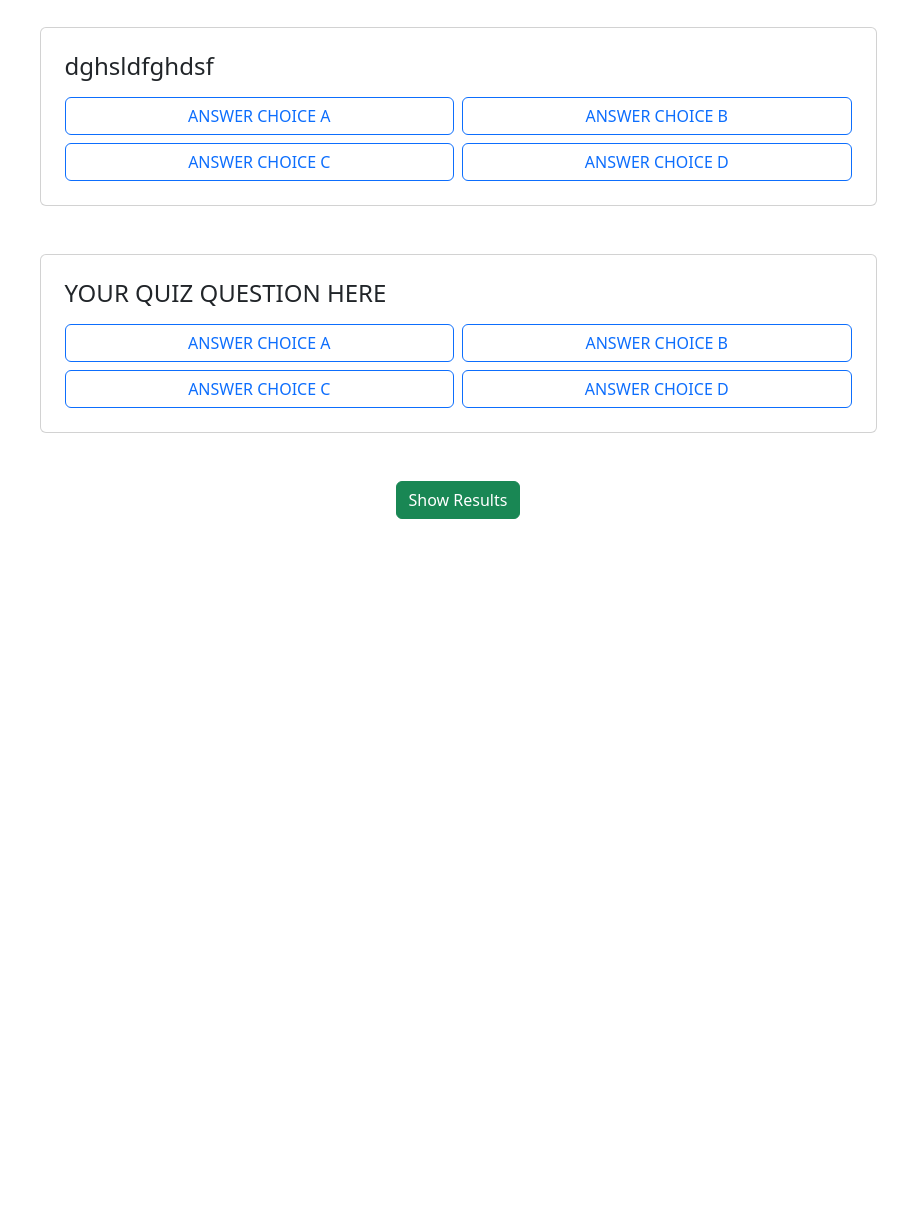
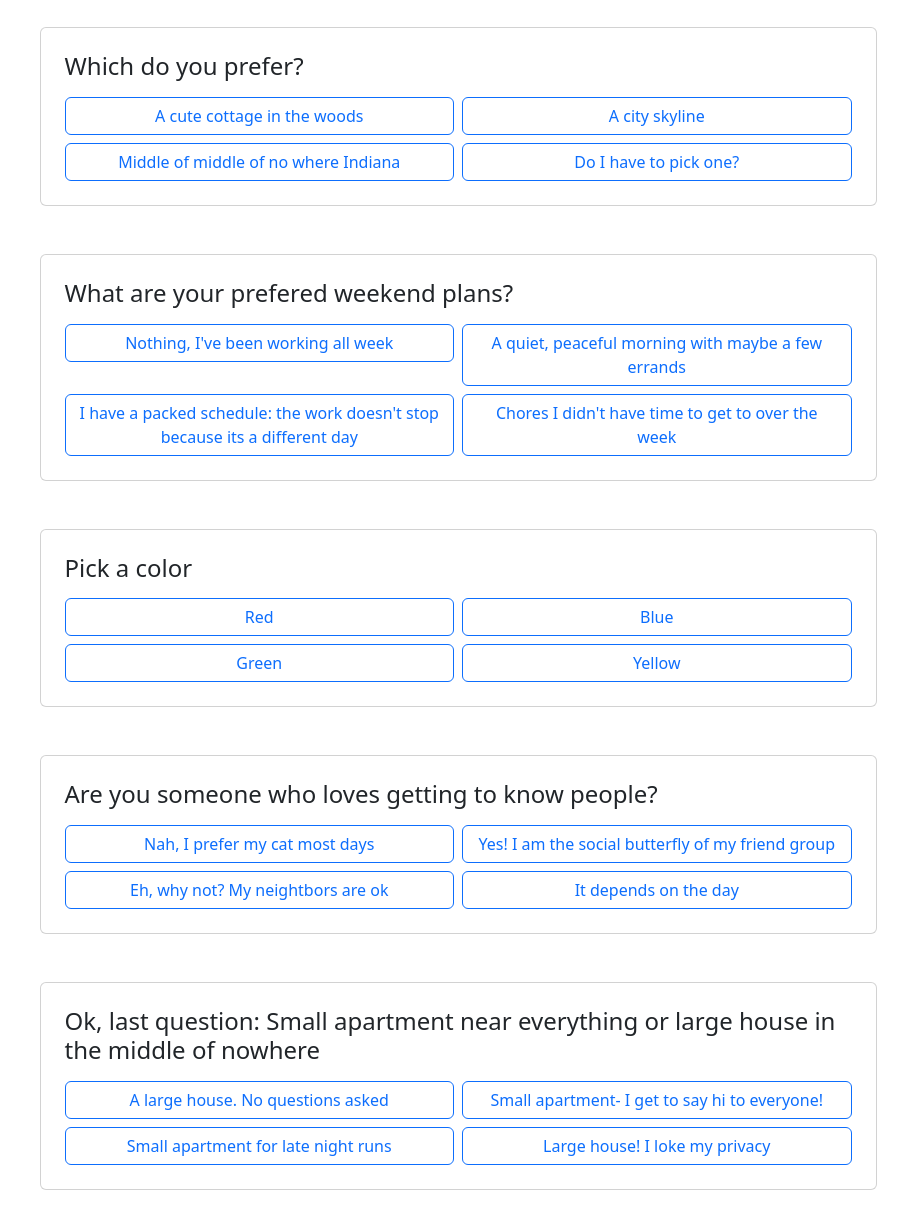
Before and after one commit to A11y-of-Dragons/Web_development_assignment_8, a plain HTML site: page index.html in a window 1280 px wide. Shown: the part 77-1300 px from the top of the page, without its empty margins (182-1098 px from the left). Before the commit the page ends 800 px from the top, so only its background shows below. Drawn offline with nearby package versions, Linux system fonts and the light colour scheme.

Commit message:
Wrote out questions and potential answers in index.html

```diff
--- a/index.html
+++ b/index.html
@@ -14,19 +14,19 @@
     <!-- Start quiz element -->
     <div class="container d-flex justify-content-center" id="question-1">
       <div class="card my-4 p-4 question-block" style="width: 75%;">
-        <h4 class="mb-3">dghsldfghdsf </h4>
+        <h4 class="mb-3">Which do you prefer?</h4>
         <div class="row g-2">
           <div class="col-6">
-            <button class="btn btn-outline-primary w-100 answer-btn" data-answer="A">ANSWER CHOICE A</button>
+            <button class="btn btn-outline-primary w-100 answer-btn" data-answer="A">A cute cottage in the woods</button>
           </div>
           <div class="col-6">
-            <button class="btn btn-outline-primary w-100 answer-btn" data-answer="B">ANSWER CHOICE B</button>
+            <button class="btn btn-outline-primary w-100 answer-btn" data-answer="B"> A city skyline</button>
           </div>
           <div class="col-6">
-            <button class="btn btn-outline-primary w-100 answer-btn" data-answer="C">ANSWER CHOICE C</button>
+            <button class="btn btn-outline-primary w-100 answer-btn" data-answer="C">Middle of middle of no where Indiana</button>
           </div>
           <div class="col-6">
-            <button class="btn btn-outline-primary w-100 answer-btn" data-answer="D">ANSWER CHOICE D</button>
+            <button class="btn btn-outline-primary w-100 answer-btn" data-answer="D"> Do I have to pick one? </button>
           </div>
         </div>
       </div>
@@ -41,19 +41,19 @@
     <!-- Start 2nd quiz question -->
     <div class="container d-flex justify-content-center" id="question-1">
       <div class="card my-4 p-4 question-block" style="width: 75%;">
-        <h4 class="mb-3">YOUR QUIZ QUESTION HERE</h4>
+        <h4 class="mb-3">What are your prefered weekend plans?</h4>
         <div class="row g-2">
           <div class="col-6">
-            <button class="btn btn-outline-primary w-100 answer-btn" data-answer="A">ANSWER CHOICE A</button>
+            <button class="btn btn-outline-primary w-100 answer-btn" data-answer="A">Nothing, I've been working all week</button>
           </div>
           <div class="col-6">
-            <button class="btn btn-outline-primary w-100 answer-btn" data-answer="B">ANSWER CHOICE B</button>
+            <button class="btn btn-outline-primary w-100 answer-btn" data-answer="B">A quiet, peaceful morning with maybe a few errands</button>
           </div>
           <div class="col-6">
-            <button class="btn btn-outline-primary w-100 answer-btn" data-answer="C">ANSWER CHOICE C</button>
+            <button class="btn btn-outline-primary w-100 answer-btn" data-answer="C">I have a packed schedule: the work doesn't stop because its a different day</button>
           </div>
           <div class="col-6">
-            <button class="btn btn-outline-primary w-100 answer-btn" data-answer="D">ANSWER CHOICE D</button>
+            <button class="btn btn-outline-primary w-100 answer-btn" data-answer="D">Chores I didn't have time to get to over the week</button>
           </div>
         </div>
       </div>
@@ -62,7 +62,76 @@
 
 
     <!-- End second quiz question-->
+    <!-- Start 3nd quiz question -->
+    <div class="container d-flex justify-content-center" id="question-1">
+      <div class="card my-4 p-4 question-block" style="width: 75%;">
+        <h4 class="mb-3">Pick a color</h4>
+        <div class="row g-2">
+          <div class="col-6">
+            <button class="btn btn-outline-primary w-100 answer-btn" data-answer="A">Red</button>
+          </div>
+          <div class="col-6">
+            <button class="btn btn-outline-primary w-100 answer-btn" data-answer="B">Blue</button>
+          </div>
+          <div class="col-6">
+            <button class="btn btn-outline-primary w-100 answer-btn" data-answer="C">Green</button>
+          </div>
+          <div class="col-6">
+            <button class="btn btn-outline-primary w-100 answer-btn" data-answer="D">Yellow</button>
+          </div>
+        </div>
+      </div>
+    </div>
 
+
+
+    <!-- End third quiz question-->
+         <!-- Start 4th quiz question -->
+    <div class="container d-flex justify-content-center" id="question-1">
+      <div class="card my-4 p-4 question-block" style="width: 75%;">
+        <h4 class="mb-3">Are you someone who loves getting to know people?</h4>
+        <div class="row g-2">
+          <div class="col-6">
+            <button class="btn btn-outline-primary w-100 answer-btn" data-answer="A">Nah, I prefer my cat most days</button>
+          </div>
+          <div class="col-6">
+            <button class="btn btn-outline-primary w-100 answer-btn" data-answer="B">Yes! I am the social butterfly of my friend group</button>
+          </div>
+          <div class="col-6">
+            <button class="btn btn-outline-primary w-100 answer-btn" data-answer="C">Eh, why not? My neightbors are ok</button>
+          </div>
+          <div class="col-6">
+            <button class="btn btn-outline-primary w-100 answer-btn" data-answer="D">It depends on the day</button>
+          </div>
+        </div>
+      </div>
+    </div>
+
+
+
+    <!-- End fourth quiz question-->
+
+             <!-- Start 5th quiz question -->
+    <div class="container d-flex justify-content-center" id="question-1">
+      <div class="card my-4 p-4 question-block" style="width: 75%;">
+        <h4 class="mb-3">Ok, last question: Small apartment near everything or large house in the middle of nowhere</h4>
+        <div class="row g-2">
+          <div class="col-6">
+            <button class="btn btn-outline-primary w-100 answer-btn" data-answer="A">A large house. No questions asked</button>
+          </div>
+          <div class="col-6">
+            <button class="btn btn-outline-primary w-100 answer-btn" data-answer="B">Small apartment- I get to say hi to everyone!</button>
+          </div>
+          <div class="col-6">
+            <button class="btn btn-outline-primary w-100 answer-btn" data-answer="C">Small apartment for late night runs</button>
+          </div>
+          <div class="col-6">
+            <button class="btn btn-outline-primary w-100 answer-btn" data-answer="D">Large house! I loke my privacy</button>
+          </div>
+        </div>
+      </div>
+    </div>
+    <!-- End fifth quiz question-->
     <div class="container d-flex justify-content-center">
       <button id="show-result" class="btn btn-success my-4">Show Results</button>
     </div>
```
